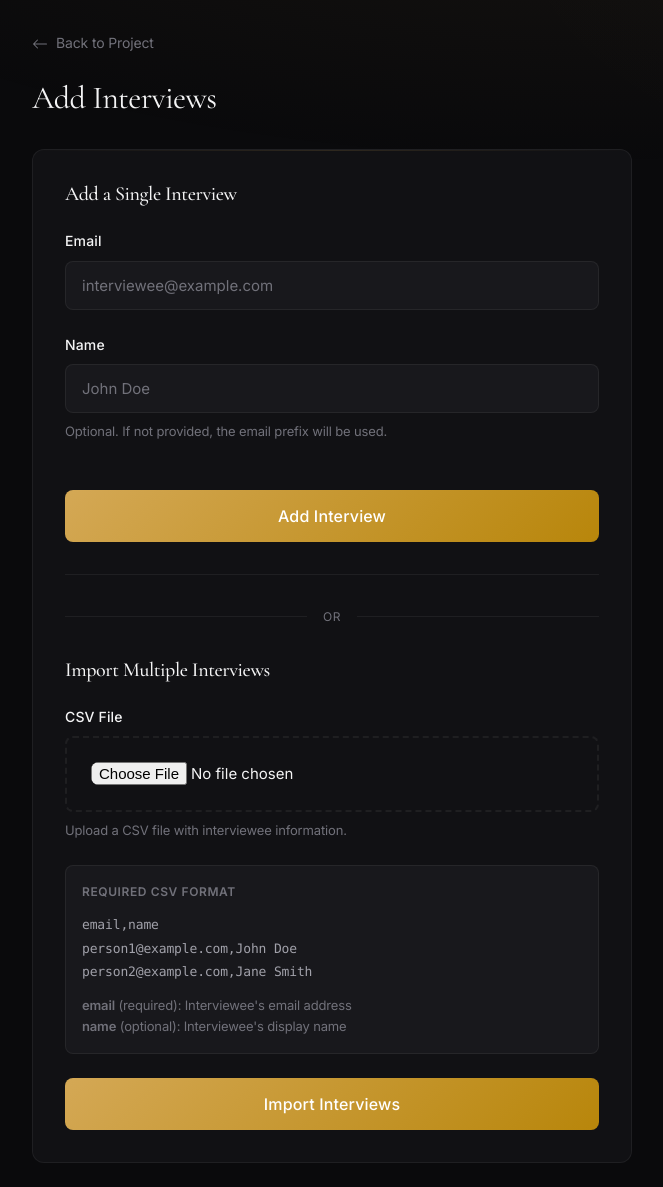
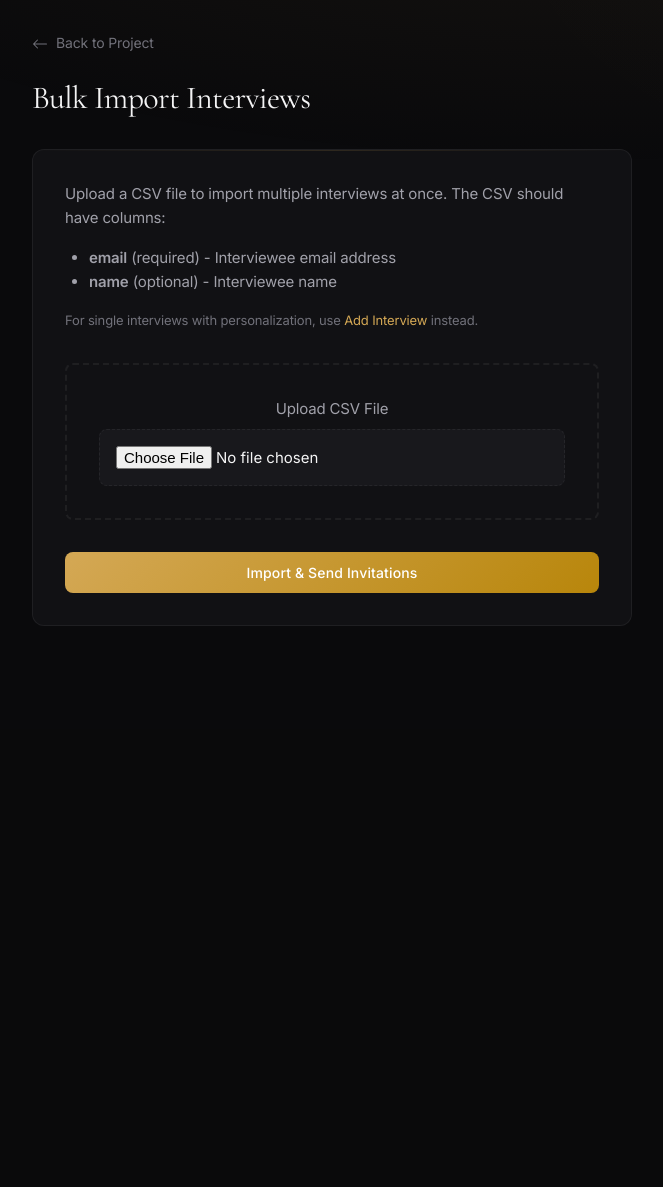
Before and after one commit to nraford7/boswell, a FastAPI app: template src/boswell/server/templates/admin/invite.html in a window 1280 px wide. Shown: the part 71-1258 px from the top of the page, without its empty margins (32-695 px from the left). After the commit the page ends 697 px from the top, so only its background shows below. Run offline with FastAPI, Linux system fonts and the light colour scheme; the template is opened without the code that fills it, so the values that code supplies are empty; parts of the project's set-up code (start-up, migrations or seed data) failed here and were passed over; some libraries are stand-ins or nearby versions.

Commit message:
feat: separate single interview creation from bulk import
- invite.html now only handles CSV bulk import
- Single interviews use new interview_new.html form
- Add Bulk Import link to project detail page

Co-Authored-By: Claude Opus 4.5 <noreply@anthropic.com>

```diff
--- a/src/boswell/server/templates/admin/invite.html
+++ b/src/boswell/server/templates/admin/invite.html
@@ -1,144 +1,17 @@
 {% extends "base.html" %}
 
-{% block title %}Add Interview - {{ project.topic }} - Boswell{% endblock %}
+{% block title %}Bulk Import - {{ project.name or project.topic }} - Boswell{% endblock %}
 
 {% block head %}
 <style>
-    .page-header {
-        padding-top: 2rem;
-        margin-bottom: 2rem;
-    }
-
-    .page-title {
-        font-family: var(--font-display);
-        font-size: 2rem;
-        font-weight: 400;
-        color: var(--fg);
-        margin-bottom: 0.25rem;
-    }
-
-    .page-subtitle {
-        color: var(--fg-muted);
-        font-size: 1rem;
-    }
-
-    .form-card {
-        max-width: 600px;
-    }
-
-    .form-section {
-        margin-bottom: 2rem;
-        padding-bottom: 2rem;
-        border-bottom: 1px solid var(--border);
-    }
-
-    .form-section:last-child {
-        border-bottom: none;
-        margin-bottom: 0;
-        padding-bottom: 0;
-    }
-
-    .section-title {
-        font-family: var(--font-display);
-        font-size: 1.25rem;
-        font-weight: 500;
-        color: var(--fg);
-        margin-bottom: 1.5rem;
-    }
-
-    .form-group {
-        margin-bottom: 1.5rem;
-    }
-
-    .form-group:last-child {
-        margin-bottom: 0;
-    }
-
-    .form-group label {
-        display: block;
-        font-size: 0.875rem;
-        font-weight: 500;
-        color: var(--fg);
-        margin-bottom: 0.5rem;
-    }
-
-    .form-hint {
-        font-size: 0.8125rem;
-        color: var(--fg-dim);
-        margin-top: 0.5rem;
-    }
-
-    .or-divider {
-        display: flex;
-        align-items: center;
-        margin: 2rem 0;
-        color: var(--fg-dim);
-    }
-
-    .or-divider::before,
-    .or-divider::after {
-        content: "";
-        flex: 1;
-        border-bottom: 1px solid var(--border);
-    }
-
-    .or-divider span {
-        padding: 0 1rem;
-        font-size: 0.75rem;
-        text-transform: uppercase;
-        letter-spacing: 0.05em;
-    }
-
-    .file-upload {
-        border: 2px dashed var(--border);
-        border-radius: var(--radius-md);
-        padding: 1.5rem;
-        text-align: center;
-        cursor: pointer;
-        transition: all var(--transition-fast);
-    }
-
-    .file-upload:hover {
-        border-color: var(--accent);
-        background-color: var(--accent-subtle);
-    }
-
-    .file-upload input[type="file"] {
-        border: none;
-        padding: 0;
-        background: transparent;
-    }
-
-    .csv-example {
-        background-color: var(--bg-surface);
-        border: 1px solid var(--border);
-        border-radius: var(--radius-md);
-        padding: 1rem;
-        margin-top: 1rem;
-    }
-
-    .csv-example-title {
-        font-size: 0.75rem;
-        font-weight: 600;
-        text-transform: uppercase;
-        letter-spacing: 0.05em;
-        color: var(--fg-dim);
-        margin-bottom: 0.75rem;
-    }
-
-    .csv-code {
-        font-family: 'SF Mono', 'Fira Code', 'Monaco', monospace;
-        font-size: 0.8125rem;
-        color: var(--fg-muted);
-        line-height: 1.8;
-    }
-
-    .submit-btn {
-        width: 100%;
-        padding: 1rem 1.5rem;
-        font-size: 1rem;
-        margin-top: 1.5rem;
-    }
+    .page-header { padding-top: 2rem; margin-bottom: 2rem; }
+    .page-title { font-family: var(--font-display); font-size: 2rem; font-weight: 400; color: var(--fg); margin-bottom: 0.25rem; }
+    .page-subtitle { color: var(--fg-dim); font-size: 0.875rem; }
+    .form-card { max-width: 600px; }
+    .form-section { margin-bottom: 2rem; }
+    .form-hint { font-size: 0.8125rem; color: var(--fg-dim); margin-top: 0.5rem; }
+    .file-upload { border: 2px dashed var(--border); border-radius: var(--radius-md); padding: 2rem; text-align: center; cursor: pointer; transition: all var(--transition-fast); }
+    .file-upload:hover { border-color: var(--accent); background-color: var(--accent-subtle); }
 </style>
 {% endblock %}
 
@@ -165,62 +38,30 @@
             </svg>
             Back to Project
         </a>
-        <h1 class="page-title">Add Interviews</h1>
-        <p class="page-subtitle">{{ project.topic }}</p>
+        <h1 class="page-title">Bulk Import Interviews</h1>
+        <p class="page-subtitle">{{ project.name or project.topic }}</p>
     </div>
 
     <div class="card form-card">
-        <!-- Single Invite Form -->
         <div class="form-section">
-            <h3 class="section-title">Add a Single Interview</h3>
-            <form method="post" action="/admin/projects/{{ project.id }}/invite">
-                <div class="form-group">
-                    <label for="email">Email</label>
-                    <input type="email" id="email" name="email" placeholder="interviewee@example.com">
-                </div>
-
-                <div class="form-group">
-                    <label for="name">Name</label>
-                    <input type="text" id="name" name="name" placeholder="John Doe">
-                    <p class="form-hint">Optional. If not provided, the email prefix will be used.</p>
-                </div>
-
-                <button type="submit" class="btn submit-btn">Add Interview</button>
-            </form>
+            <p style="margin-bottom: 1rem;">Upload a CSV file to import multiple interviews at once. The CSV should have columns:</p>
+            <ul style="margin-left: 1.5rem; margin-bottom: 1rem; color: var(--fg-muted);">
+                <li><strong>email</strong> (required) - Interviewee email address</li>
+                <li><strong>name</strong> (optional) - Interviewee name</li>
+            </ul>
+            <p class="form-hint">For single interviews with personalization, use <a href="/admin/projects/{{ project.id }}/interviews/new">Add Interview</a> instead.</p>
         </div>
 
-        <div class="or-divider">
-            <span>or</span>
-        </div>
+        <form method="post" action="/admin/projects/{{ project.id }}/invite" enctype="multipart/form-data">
+            <div class="form-section">
+                <div class="file-upload">
+                    <span style="display: block; color: var(--fg-muted); margin-bottom: 0.5rem;">Upload CSV File</span>
+                    <input type="file" name="csv_file" accept=".csv" required>
+                </div>
+            </div>
 
-        <!-- CSV Upload Form -->
-        <div class="form-section">
-            <h3 class="section-title">Import Multiple Interviews</h3>
-            <form method="post" action="/admin/projects/{{ project.id }}/invite" enctype="multipart/form-data">
-                <div class="form-group">
-                    <label for="csv_file">CSV File</label>
-                    <div class="file-upload">
-                        <input type="file" id="csv_file" name="csv_file" accept=".csv">
-                    </div>
-                    <p class="form-hint">Upload a CSV file with interviewee information.</p>
-                </div>
-
-                <div class="csv-example">
-                    <div class="csv-example-title">Required CSV Format</div>
-                    <div class="csv-code">
-                        email,name<br>
-                        person1@example.com,John Doe<br>
-                        person2@example.com,Jane Smith
-                    </div>
-                    <p class="form-hint" style="margin-top: 0.75rem;">
-                        <strong>email</strong> (required): Interviewee's email address<br>
-                        <strong>name</strong> (optional): Interviewee's display name
-                    </p>
-                </div>
-
-                <button type="submit" class="btn submit-btn">Import Interviews</button>
-            </form>
-        </div>
+            <button type="submit" class="btn" style="width: 100%;">Import & Send Invitations</button>
+        </form>
     </div>
 </div>
 {% endblock %}
--- a/src/boswell/server/templates/admin/project_detail.html
+++ b/src/boswell/server/templates/admin/project_detail.html
@@ -508,6 +508,7 @@
                     </svg>
                     Add Interview
                 </a>
+                <a href="/admin/projects/{{ project.id }}/invite" class="btn btn-outline">Bulk Import</a>
             </div>
         </div>
 
```
Also changed, not shown: src/boswell/server/routes/admin.py (+34 -66 lines).
